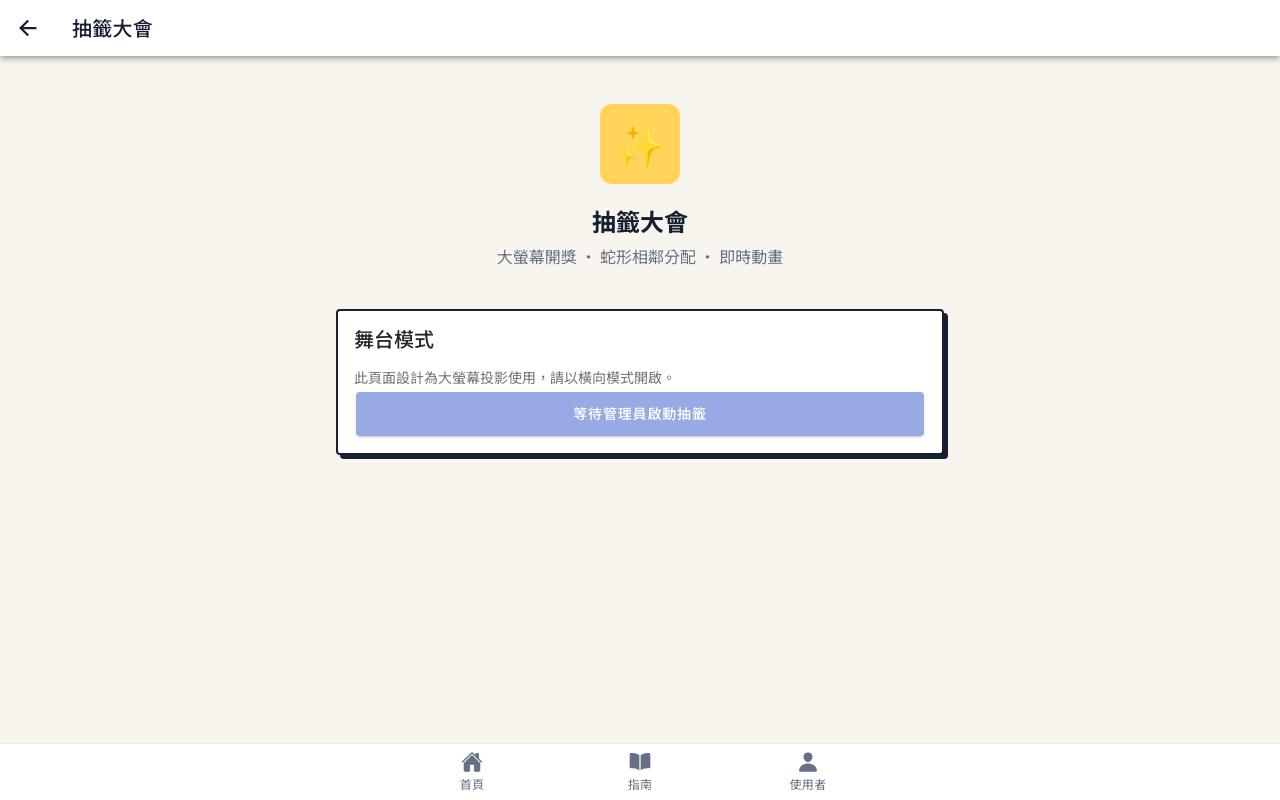
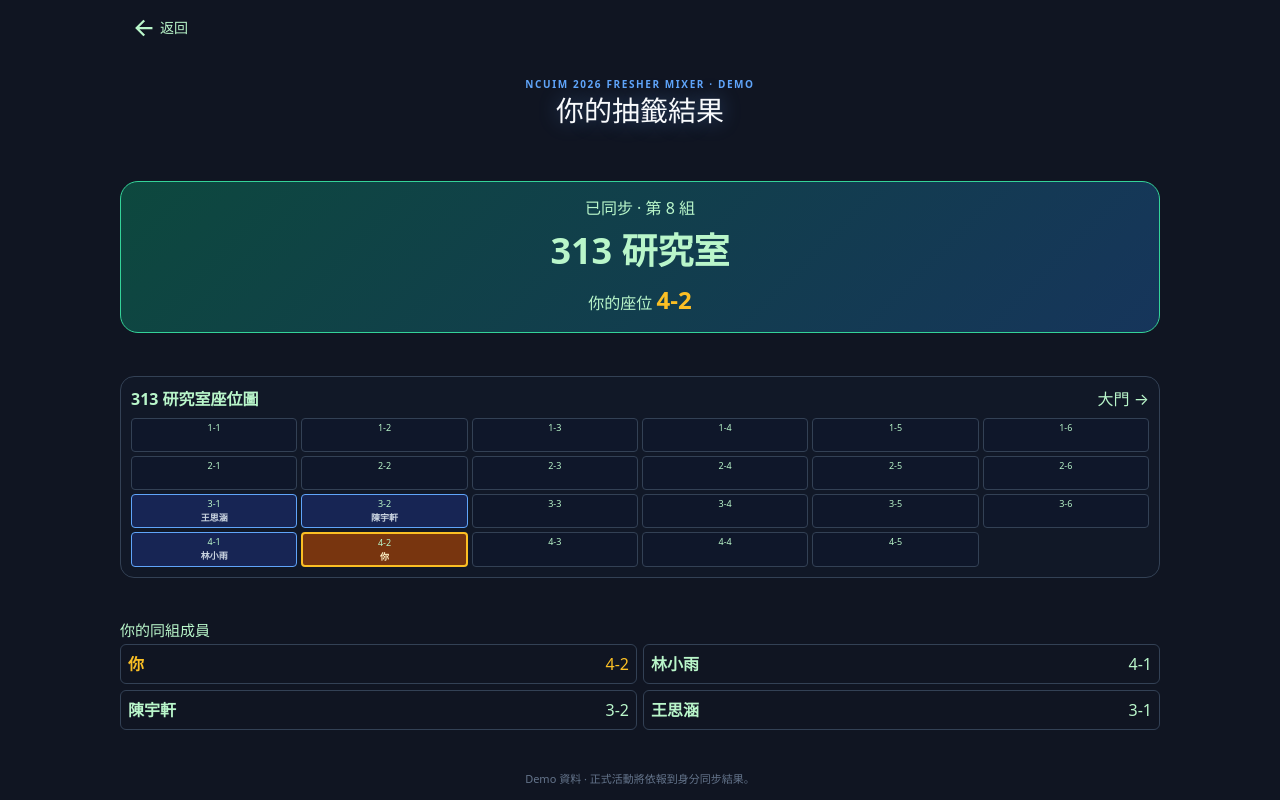
Before and after one commit to NCUIM/NCUIM.github.io, a React (Vite) app: page /stage/lottery in a window 1280 px wide. Built offline with nearby package versions, Linux system fonts and the light colour scheme.

Commit message:
feat(lottery): show participant seat result
1. Render participant lottery seat allocation result card.

2. Add back navigation and dedicated lottery route with styles.

```diff
--- a/src/App.tsx
+++ b/src/App.tsx
@@ -8,7 +8,7 @@ import {
   IonLabel,
 } from "@ionic/react";
 import { IonReactRouter } from "@ionic/react-router";
-import { Route } from "react-router-dom";
+import { Route, Switch } from "react-router-dom";
 import { home, book, person } from "ionicons/icons";
 
 import HomePage from "./pages/HomePage";
@@ -25,8 +25,11 @@ export default function App() {
   return (
     <IonApp>
       <IonReactRouter>
-        <IonTabs>
-          <IonRouterOutlet>
+        <Switch>
+          <Route exact path="/stage/lottery" component={LotteryPage} />
+          <Route path="/">
+            <IonTabs>
+              <IonRouterOutlet>
             {/* Tab root routes */}
             <Route exact path="/" component={HomePage} tab="home" />
             <Route exact path="/guide" component={GuidePage} tab="guide" />
@@ -35,11 +38,11 @@ export default function App() {
             {/* Sub-routes under user tab */}
             <Route exact path="/leaderboard" component={LeaderboardPage} tab="user" />
             <Route exact path="/seats" component={SeatsPage} tab="home" />
-            <Route exact path="/stage/lottery" component={LotteryPage} tab="home" />
             <Route exact path="/timetable" component={TimetablePage} tab="home" />
             <Route exact path="/food" component={FoodPage} tab="home" />
             <Route exact path="/tools/credit" component={CreditPage} tab="home" />
-          </IonRouterOutlet>            <IonTabBar slot="bottom">
+              </IonRouterOutlet>
+              <IonTabBar slot="bottom">
             <IonTabButton tab="home" href="/">
               <IonIcon icon={home} />
               <IonLabel>首頁</IonLabel>
@@ -52,8 +55,10 @@ export default function App() {
               <IonIcon icon={person} />
               <IonLabel>使用者</IonLabel>
             </IonTabButton>
-          </IonTabBar>
-        </IonTabs>
+              </IonTabBar>
+            </IonTabs>
+          </Route>
+        </Switch>
       </IonReactRouter>
     </IonApp>
   );
--- a/src/pages/LotteryPage.tsx
+++ b/src/pages/LotteryPage.tsx
@@ -1,95 +1,14 @@
-import {
-  IonPage,
-  IonHeader,
-  IonToolbar,
-  IonTitle,
-  IonBackButton,
-  IonButtons,
-  IonContent,
-  IonCard,
-  IonCardHeader,
-  IonCardTitle,
-  IonCardContent,
-  IonButton,
-} from "@ionic/react";
-import { sparkles } from "ionicons/icons";
+import { IonBackButton, IonButtons, IonContent, IonPage } from "@ionic/react";
+
+const members = [{ name: "你", seat: "4-2" }, { name: "林小雨", seat: "4-1" }, { name: "陳宇軒", seat: "3-2" }, { name: "王思涵", seat: "3-1" }];
 
 export default function LotteryPage() {
-  return (
-    <IonPage>
-      <IonHeader>
-        <IonToolbar>
-          <IonButtons slot="start">
-            <IonBackButton defaultHref="/" text="" />
-          </IonButtons>
-          <IonTitle>抽籤大會</IonTitle>
-        </IonToolbar>
-      </IonHeader>
-
-      <IonContent className="ion-padding" scrollY={false} scrollX={false}>
-        <div
-          style={{
-            display: "flex",
-            flexDirection: "column",
-            alignItems: "center",
-            gap: "var(--ncu-space-6)",
-            paddingTop: "var(--ncu-space-8)",
-          }}
-        >
-          <div
-            style={{
-              width: 80,
-              height: 80,
-              borderRadius: "var(--ncu-radius-lg)",
-              background: "var(--ncu-star)",
-              display: "flex",
-              alignItems: "center",
-              justifyContent: "center",
-            }}
-          >
-            <span style={{ fontSize: 40 }}>✨</span>
-          </div>
-
-          <div style={{ textAlign: "center" }}>
-            <h2
-              style={{
-                fontSize: "var(--ncu-font-size-2xl)",
-                fontWeight: "var(--ncu-font-weight-bold)",
-                margin: 0,
-              }}
-            >
-              抽籤大會
-            </h2>
-            <p
-              style={{
-                color: "var(--ncu-muted)",
-                marginTop: "var(--ncu-space-2)",
-              }}
-            >
-              大螢幕開獎 · 蛇形相鄰分配 · 即時動畫
-            </p>
-          </div>
-
-          <IonCard
-            style={{
-              width: "100%",
-              margin: 0,
-              border: "2px solid var(--ncu-ink)",
-              boxShadow: "var(--ncu-shadow-hard)",
-            }}
-          >
-            <IonCardHeader>
-              <IonCardTitle>舞台模式</IonCardTitle>
-            </IonCardHeader>
-            <IonCardContent>
-              <p>此頁面設計為大螢幕投影使用，請以橫向模式開啟。</p>
-              <IonButton expand="block" color="primary" disabled>
-                等待管理員啟動抽籤
-              </IonButton>
-            </IonCardContent>
-          </IonCard>
-        </div>
-      </IonContent>
-    </IonPage>
-  );
+  return <IonPage><IonContent fullscreen scrollY={false} className="lottery-stage-content"><main className="lottery-stage-shell lottery-result-screen"><div className="lottery-stage-layout">
+    <IonButtons className="lottery-result-back"><IonBackButton defaultHref="/" text="返回" /></IonButtons>
+    <header className="lottery-stage-header"><p>NCUIM 2026 FRESHER MIXER · DEMO</p><h1>你的抽籤結果</h1></header>
+    <section style={{ padding: 14, border: "1px solid #34d399", borderRadius: 18, background: "linear-gradient(135deg,#0d483e,#16355b)", textAlign: "center" }}><span>已同步 · 第 8 組</span><strong style={{ display: "block", margin: "4px 0", fontSize: 36 }}>313 研究室</strong><div>你的座位 <b style={{ fontSize: 24, color: "#fbbf24" }}>4-2</b></div></section>
+    <section style={{ marginTop: 10, padding: 10, border: "1px solid #334155", borderRadius: 14, background: "#111827" }}><div style={{ display: "flex", justifyContent: "space-between", marginBottom: 7 }}><strong>313 研究室座位圖</strong><span>大門 →</span></div><div style={{ display: "grid", gridTemplateColumns: "repeat(6,1fr)", gap: 4 }}>{Array.from({ length: 23 }, (_, index) => { const seat = `${Math.floor(index / 6) + 1}-${(index % 6) + 1}`; const member = members.find((item) => item.seat === seat); const mine = seat === "4-2"; return <div key={seat} style={{ minHeight: 34, padding: 2, border: `${mine ? 2 : 1}px solid ${mine ? "#fbbf24" : member ? "#60a5fa" : "#334155"}`, borderRadius: 4, background: mine ? "#78350f" : member ? "#172554" : "#0f172a", textAlign: "center", fontSize: 9 }}><div>{seat}</div><b style={{ color: mine ? "#fef3c7" : "#cbd5e1" }}>{member?.name}</b></div>; })}</div></section>
+    <section style={{ marginTop: 10 }}><h2 style={{ margin: "0 0 5px", fontSize: 15 }}>你的同組成員</h2><div style={{ display: "grid", gridTemplateColumns: "repeat(2,1fr)", gap: 6 }}>{members.map((member) => <div key={member.seat} style={{ display: "flex", justifyContent: "space-between", padding: 7, border: "1px solid #334155", borderRadius: 6, color: member.name === "你" ? "#fbbf24" : "inherit" }}><b>{member.name}</b><span>{member.seat}</span></div>)}</div></section>
+    <p style={{ margin: "8px 0 0", color: "#64748b", fontSize: 11, textAlign: "center" }}>Demo 資料 · 正式活動將依報到身分同步結果。</p>
+  </div></main></IonContent></IonPage>;
 }
```
